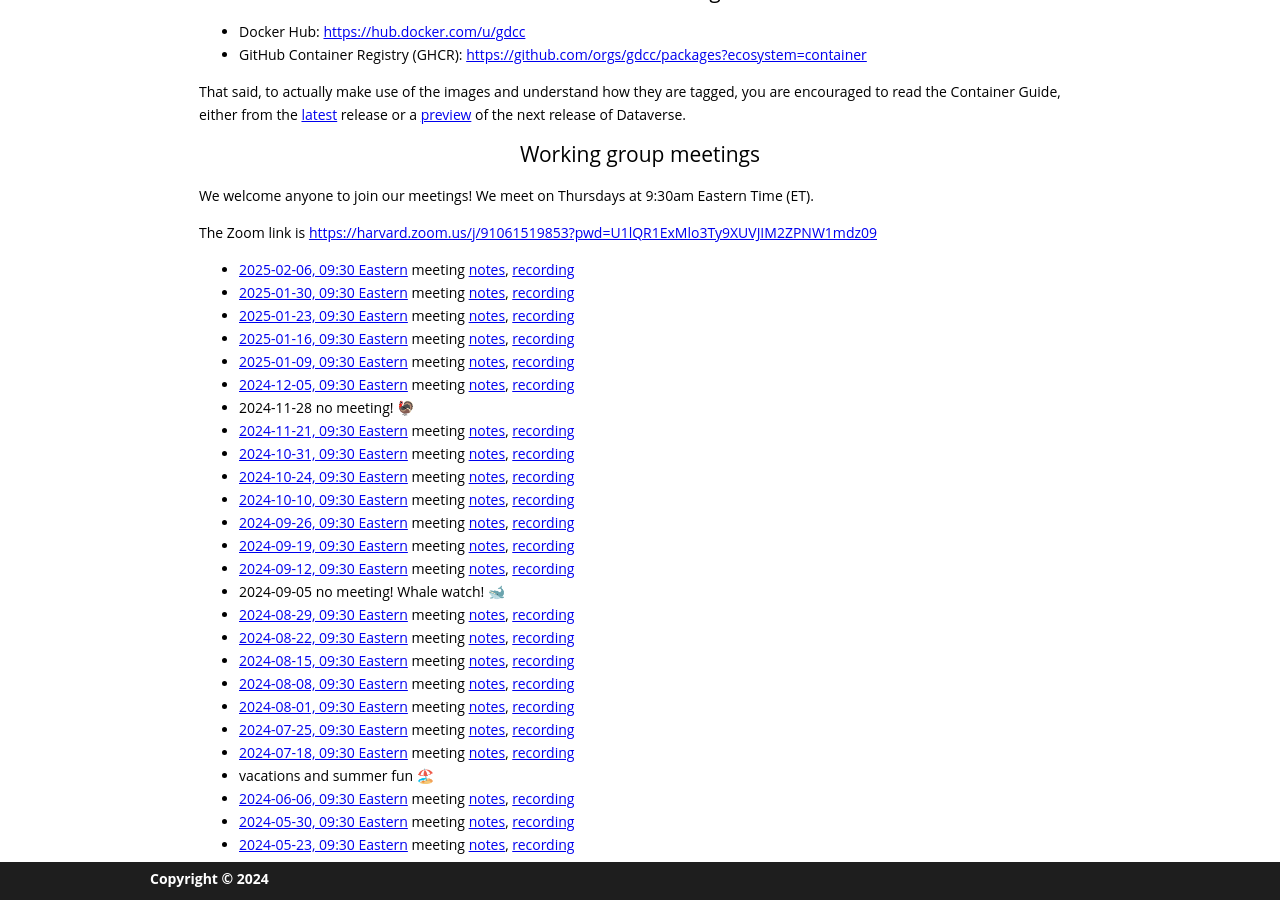
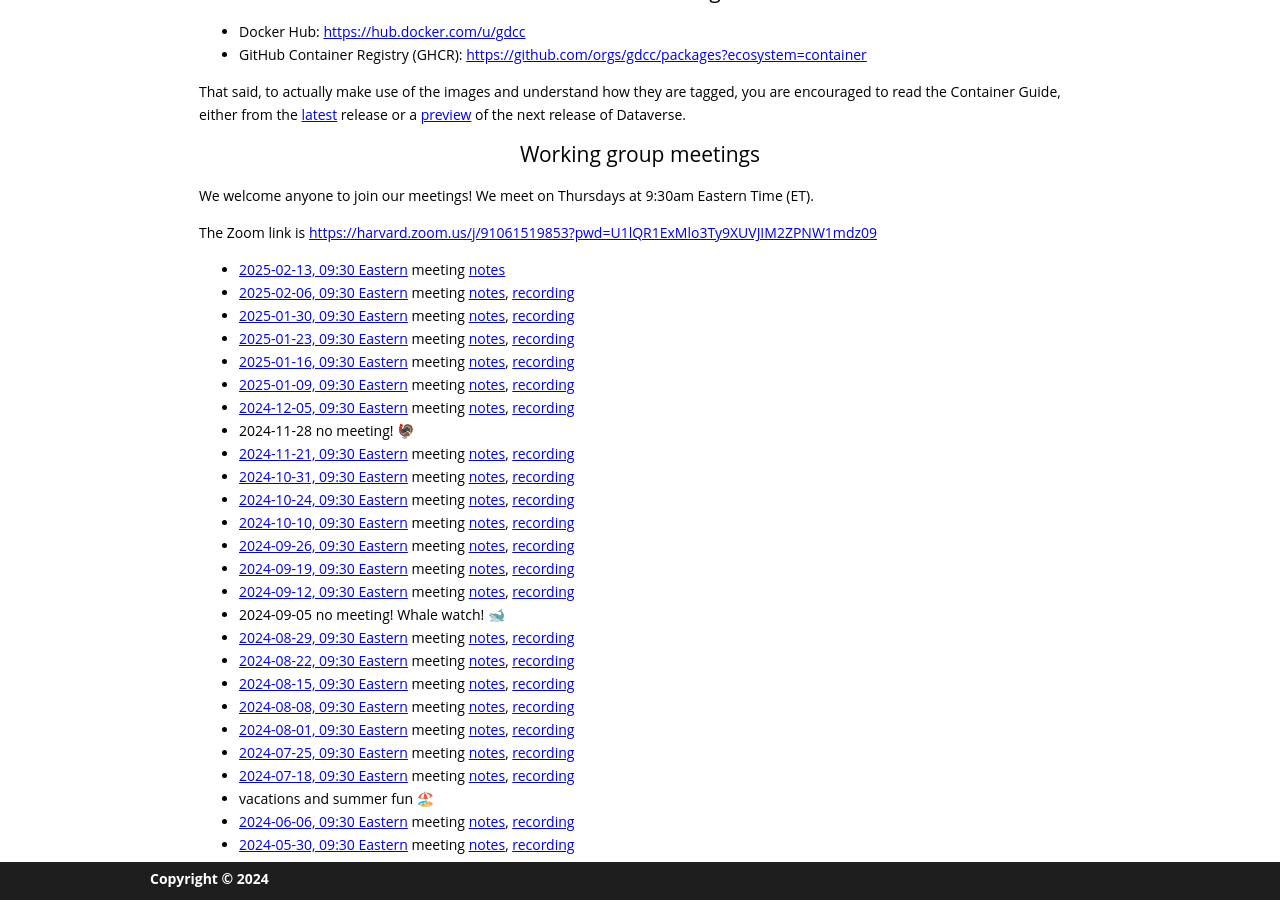
Before and after one commit to gdcc/ct.gdcc.io, a Jekyll site: the page built from index.md, in a window 1280 px wide and 900 px high, scrolled down 730 px. Built offline with Jekyll 4.4.1, drawn with Linux system fonts in a browser that asks for light colours; our own code applies the rules of GitHub Pages for plain Markdown files.

Commit message:
add next meeting

```diff
--- a/index.md
+++ b/index.md
@@ -22,6 +22,7 @@ We welcome anyone to join our meetings! We meet on Thursdays at 9:30am Eastern T
 
 The Zoom link is <https://harvard.zoom.us/j/91061519853?pwd=U1lQR1ExMlo3Ty9XUVJIM2ZPNW1mdz09>
 
+- [2025-02-13, 09:30 Eastern](https://time.is/compare/0930_13_Feb_2025_in_Boston) meeting [notes](https://docs.google.com/document/d/1D0wVno-7tZhmMrNDYNVvwgjtp4DR7p6JCp8yKuyzoJw/edit?usp=sharing)
 - [2025-02-06, 09:30 Eastern](https://time.is/compare/0930_06_Feb_2025_in_Boston) meeting [notes](https://docs.google.com/document/d/1gNrx8AKjZxrPLIwFV-8ue9_XstPWxsU76pWRg67KVbc/edit?usp=sharing), [recording](https://harvard.zoom.us/rec/share/6Hr4lsFVKtuddTgwwK_03fLrSGz-vLGuF8lDAN1gWvTMVBwF-LCxJqGcJ-kFHyB7.890LtQasKQMw2Myr)
 - [2025-01-30, 09:30 Eastern](https://time.is/compare/0930_30_Jan_2025_in_Boston) meeting [notes](https://docs.google.com/document/d/1iNbb6SVCBKOQGmDaRmTyX2hwInKQGWJxHpDpV9MP2rI/edit?usp=sharing), [recording](https://harvard.zoom.us/rec/share/eG-j-ptXsmTsY3LKucSNBXIMu_zK9zFY5U14z_C-chl9fDEdudElIV1Id50D11Hg.CJRt8PV7mFgZwv_L)
 - [2025-01-23, 09:30 Eastern](https://time.is/compare/0930_23_Jan_2025_in_Boston) meeting [notes](https://docs.google.com/document/d/1ma1G2QiN8OPqVEb5dB5cdG7x4qRXgA8DS9bQlmgx0sA/edit?usp=sharing), [recording](https://harvard.zoom.us/rec/share/mB8vTbBo_KAENu0QNyov7YXlEYe8-tDxRKSIJzFKZtOdsyKTw_dI73WTjmIX4y7l.9xgvoFYY4tGqWETB)
```
